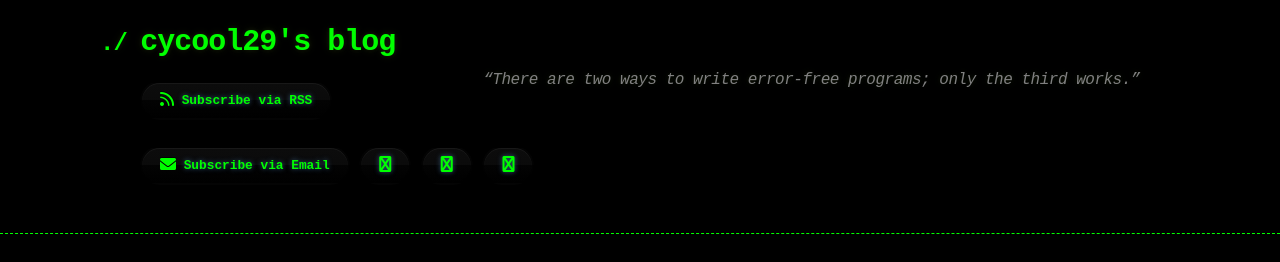
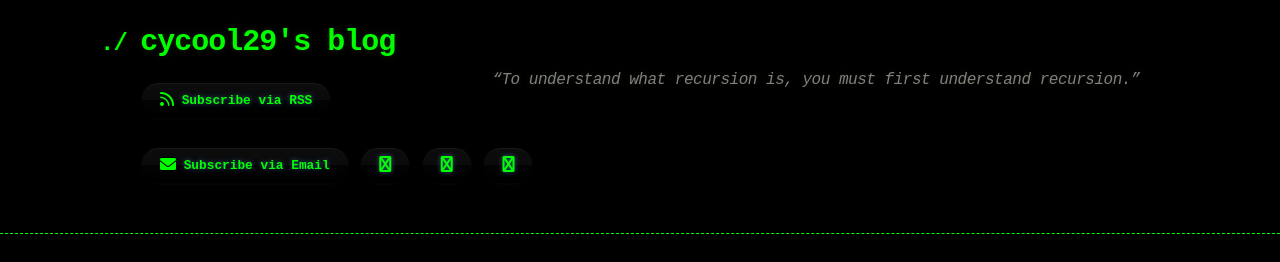
Before and after one commit to cycool29/cycool29.github.io, a Jekyll site: the page built from index.md, in a window 1280 px wide and 900 px high. Shown: the top 262 px of the window. Built offline with Jekyll 4.4.1, drawn with Linux system fonts in a browser that asks for light colours; a style sheet for code colours, icons or effects is not loaded.

Commit message:
Update quotes

```diff
--- a/_config.yml
+++ b/_config.yml
@@ -1,5 +1,5 @@
 title: cycool29's blog
-description: "“There are two ways to write error-free programs; only the third works.” "
+description: "“To understand what recursion is, you must first understand recursion.” "
 bio: A high school student. Intermediate in Python, Git, Bash. Learning JavaScript. He/Him. "
 author: cycool29
 url: https://cycool29.github.io
```
